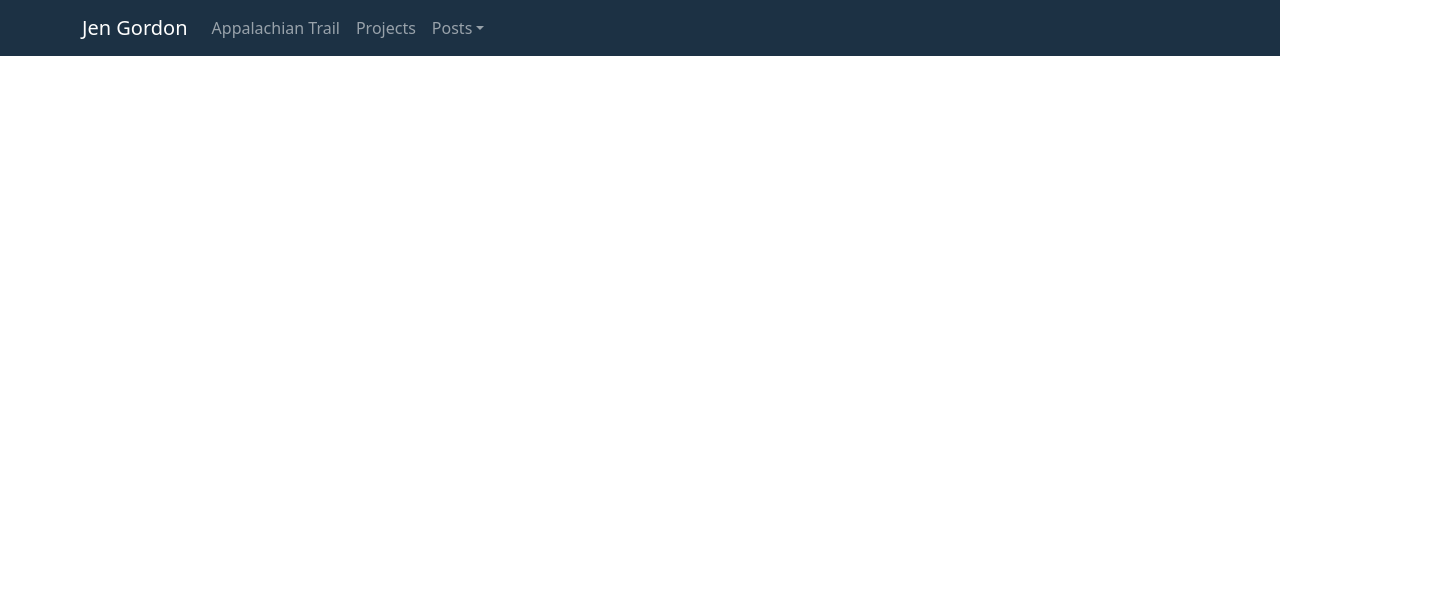
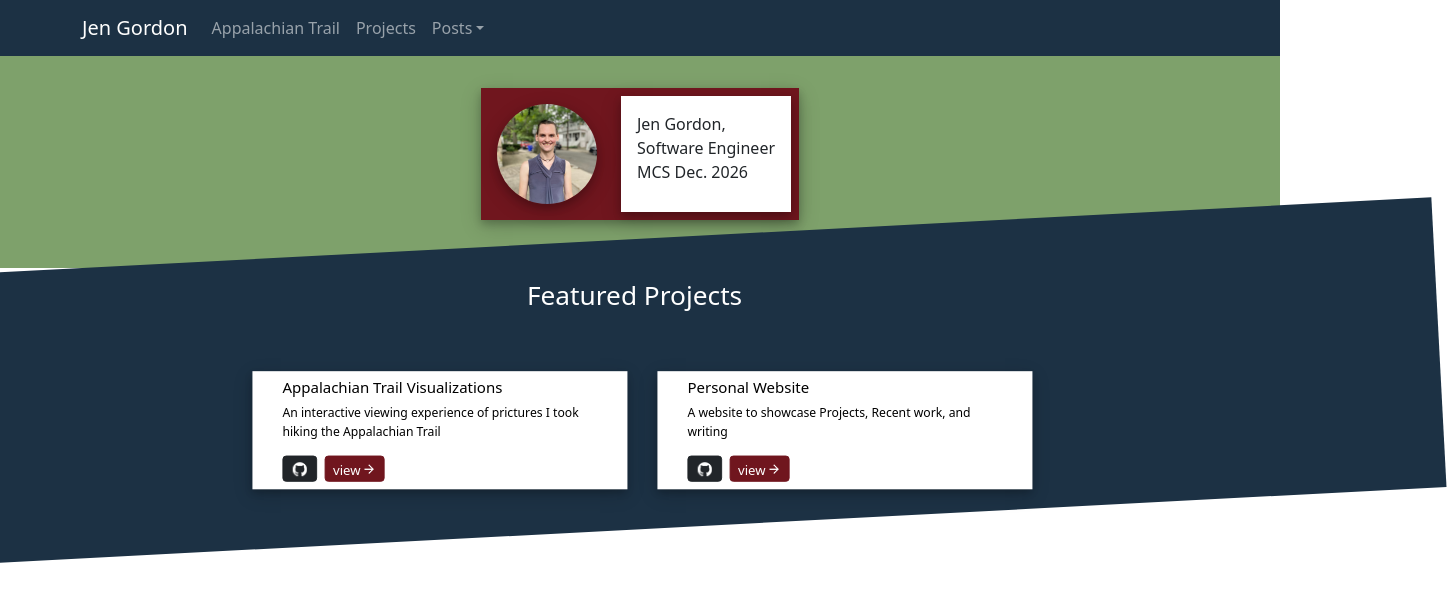
Before and after one commit to Jericgordon/Personal-Website, a React (Vite) app: page /#/ in a window 1280 px wide. Shown: the top 602 px of the page, 1447 px wide, since content can reach past the window. Built offline with nearby package versions, Linux system fonts and the light colour scheme.

Commit message:
Added Homepage Elements

```diff
--- /dev/null
+++ b/src/componants/FeaturedProjects.jsx
@@ -0,0 +1,19 @@
+import React from "react";
+import "../css/FeaturedProjects.css"
+import projectData from "../data/projects.json" with {type:"json"}
+import ProjectCard from "./ProjectCard";
+
+export default function FeaturedProjects (){
+
+    return(
+        <div className="featured-projects-container">
+            <h3 className="subtitle">Featured Projects</h3>
+            <div className="featured-projects">
+                {projectData.map((data) => {
+                    if (data.featured){
+                        return <ProjectCard key={data.title} title={data.title} description={data.description} ghLink={data.githubLink} viewLink={data.viewLink}  />
+                }})}
+            </div>
+        </div>
+         );
+}
--- /dev/null
+++ b/src/componants/Profile.jsx
@@ -0,0 +1,20 @@
+import React from "react";
+import "../css/Profile.css"
+import jen_portrait from "../icons/Jen_Portrait.jpg"
+
+export default function Profile (){
+
+    return(
+        <div className="profile-background">
+            <div className="profile-card">
+                <img className="portrait" src={jen_portrait}></img>
+                <div className="about-me-card">
+                    <p>{"Jen Gordon,"}</p>
+                    <p>Software Engineer</p>
+                    <p>MCS Dec. 2026</p>
+                </div>
+            </div>
+        </div>
+
+         );
+}
--- /dev/null
+++ b/src/css/FeaturedProjects.css
@@ -0,0 +1,19 @@
+.featured-projects-container {
+    background-color: #1C3144;
+    color: white;
+    display: block;
+    transform: rotate(-3deg) scale(125%);
+}
+
+.subtitle {
+    padding-top: 2rem;
+    text-align: center;
+    transform: rotate(3deg) scale(75%);
+}
+
+.featured-projects {
+    transform: rotate(3deg) scale(75%);
+    display: flex;
+    justify-content: center;
+    flex-wrap: wrap;
+}
--- /dev/null
+++ b/src/css/Profile.css
@@ -0,0 +1,39 @@
+.profile-background {
+    background-color: #7EA16B;
+    display: flex;
+    justify-content: center;
+    padding-bottom: 3rem;
+}
+
+.portrait {
+    height: 100px;
+    width: 100px;
+    object-fit: cover;
+    border-radius: 50%;
+    margin: 1rem;
+    min-width: 100px;
+    box-shadow: 0 4px 8px 0 rgba(0, 0, 0, 0.2), 0 6px 20px 0 rgba(0, 0, 0, 0.19);
+}
+
+.about-me-card {
+    background-color: white;
+    padding: 1rem;
+    margin: .5rem;
+    box-shadow: 0 4px 8px 0 rgba(0, 0, 0, 0.2), 0 6px 20px 0 rgba(0, 0, 0, 0.19);
+
+}
+
+.about-me-card p {
+    margin-bottom: 0;
+}
+
+
+.profile-card {
+    background-color: #70161E;
+    margin-top: 2rem;
+    max-height: 100px + 2rem;
+    display: flex;
+    box-shadow: 0 4px 8px 0 rgba(0, 0, 0, 0.2), 0 6px 20px 0 rgba(0, 0, 0, 0.19);
+
+
+}
--- a/src/css/ProjectCard.css
+++ b/src/css/ProjectCard.css
@@ -1,4 +1,5 @@
 .card-style {
+    z-index: 5;
     margin: 1rem;
     padding-top: .5rem;
     padding-bottom: .5rem;
@@ -8,6 +9,7 @@
     min-width: 19rem;
     min-height: 7rem;
     background-color: white;
+    color: black;
     box-shadow: 0 4px 8px 0 rgba(0, 0, 0, 0.2), 0 6px 20px 0 rgba(0, 0, 0, 0.19);
 }
 
--- a/src/data/projects.json
+++ b/src/data/projects.json
@@ -10,13 +10,15 @@
         "description":"An interactive viewing experience of prictures I took hiking the Appalachian Trail" ,
         "githubLink":"https://jericgordon.github.io/Personal-Website/#AT",
         "viewLink":"https://github.com/Jericgordon/Personal-Website",
-        "date":2025.8
+        "date":2025.8,
+        "featured":true
     },
     {
         "title":"Personal Website",
         "description":" A website to showcase Projects, Recent work, and writing",
         "githubLink":"https://jericgordon.github.io/Personal-Website/",
         "viewLink":"https://github.com/Jericgordon/Personal-Website",
-        "date":2025.5
+        "date":2025.5,
+        "featured":true
     }
 ]
--- a/src/pages/HomePage.jsx
+++ b/src/pages/HomePage.jsx
@@ -1,10 +1,15 @@
 import Navbar from '../componants/WebsiteNavbar.jsx'
+import Profile from "../componants/Profile.jsx"
+import FeaturedProjects from '../componants/FeaturedProjects.jsx';
 import React from 'react';
 
 export default function HomePage() {
     return (
         <>
             <Navbar />
+            <Profile />
+            <FeaturedProjects />
+
         </>
     )
 }
```
Also changed, not shown: src/icons/Jen_Portrait.jpg (added).
